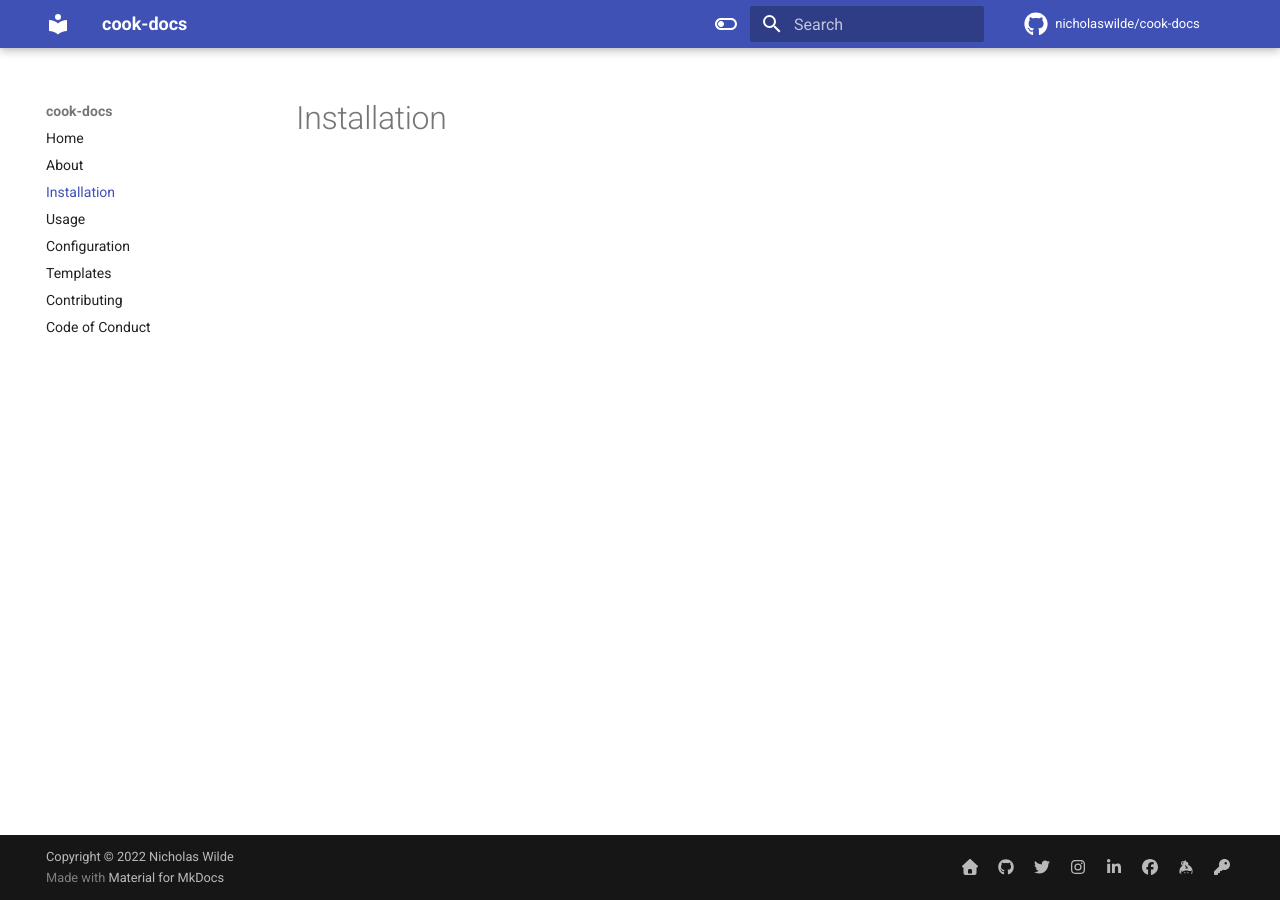
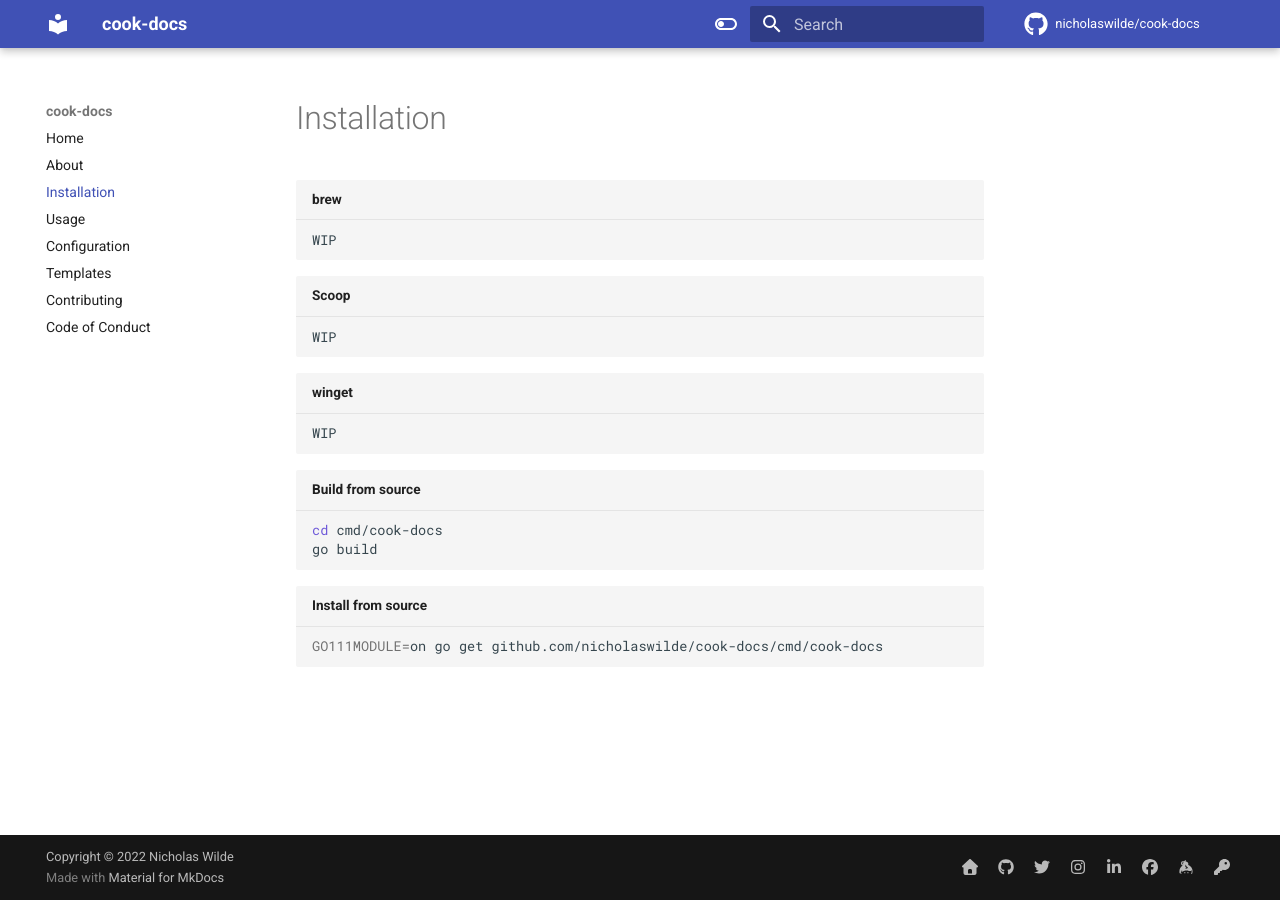
Before and after one commit to nicholaswilde/cook-docs, an MkDocs documentation site: the page built from docs/installation.md, in a window 1280 px wide. Built offline with MkDocs 1.6.1 and Material for MkDocs 9.7.7, drawn with Linux system fonts in a browser that asks for light colours; comment, search, counter and statistics services are not loaded.

````diff
--- a/docs/installation.md
+++ b/docs/installation.md
@@ -1 +1,22 @@
 # Installation
+
+```bash title="brew"
+WIP
+```
+
+```bash title="Scoop"
+WIP
+```
+
+```bash title="winget"
+WIP
+```
+
+```bash title="Build from source"
+cd cmd/cook-docs
+go build
+```
+
+```bash title="Install from source"
+GO111MODULE=on go get github.com/nicholaswilde/cook-docs/cmd/cook-docs
+```
````
Also changed, not shown: docs/index.md (+1 -1 lines).
